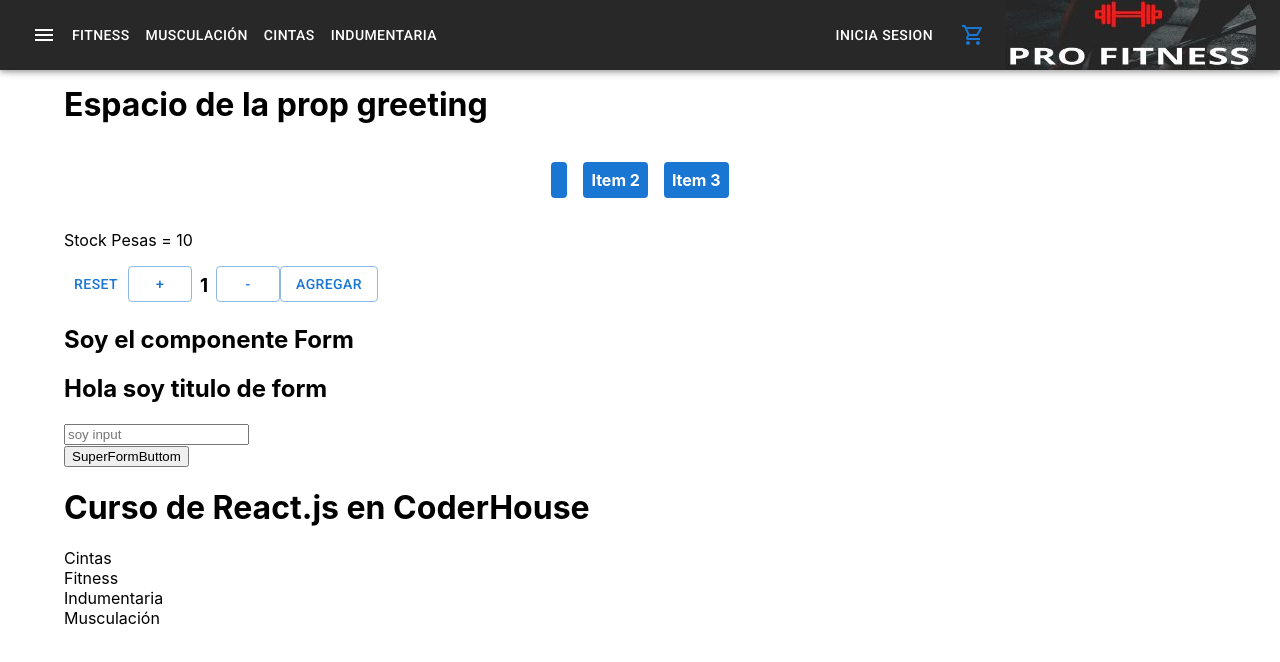
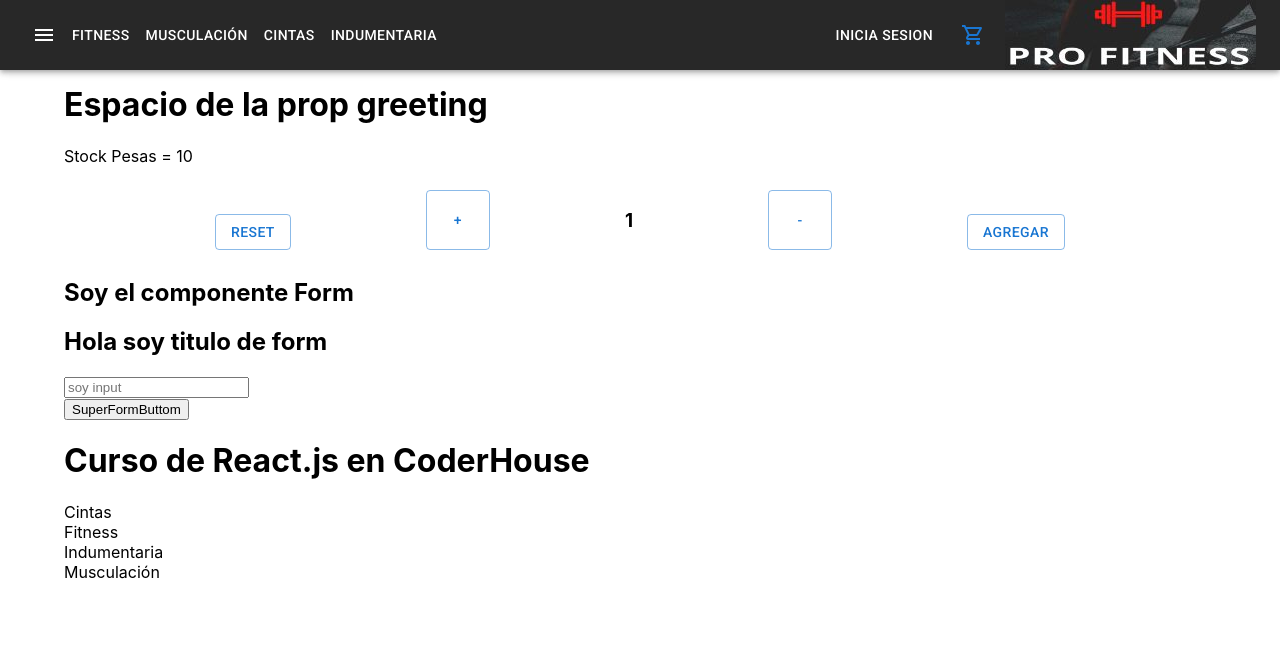
Before and after one commit to nicocabezas/gimnasio-Cabezas, a React (Create React App) app: page / in a window 1280 px wide. Shown: the top 662 px of the page. Built offline with nearby package versions, Linux system fonts and the light colour scheme.

Commit message:
ultimando detalles de mi ItemCount

```diff
--- a/src/components/ItemCount/Item.jsx
+++ /dev/null
@@ -1,49 +0,0 @@
-import * as React from 'react';
-import PropTypes from 'prop-types';
-import Box from '@mui/material/Box';
-
-function Item(props) {
-  const { sx, ...other } = props;
-  return (
-    <Box
-      sx={{
-        bgcolor: 'primary.main',
-        color: 'white',
-        p: 1,
-        m: 1,
-        borderRadius: 1,
-        textAlign: 'center',
-        fontSize: '1rem',
-        fontWeight: '700',
-        ...sx,
-      }}
-      {...other}
-    />
-  );
-}
-
-Item.propTypes = {
-  sx: PropTypes.oneOfType([PropTypes.func, PropTypes.object]),
-};
-
-export default function JustifyContent() {
-  return (
-    <div style={{ width: '100%' }}>
-      <Box
-        sx={{
-          display: 'flex',
-          justifyContent: 'center',
-          p: 1,
-          m: 1,
-          bgcolor: 'background.paper',
-        }}
-      >
-        <Item>
-        </Item>
-        <Item>Item 2</Item>
-        <Item>Item 3</Item>
-      </Box>
-
-    </div>
-  );
-}
--- a/src/components/ItemCount/ItemCount.jsx
+++ b/src/components/ItemCount/ItemCount.jsx
@@ -1,7 +1,32 @@
 import React, { useState } from "react";
 import { Button } from "@mui/material";
 import Box from "@mui/material/Box";
-import Item from './Item'
+import PropTypes from 'prop-types';
+
+function Item(props) {
+
+    const { sx, ...other } = props;
+    return (
+        <Box
+            sx={{
+                bgcolor: 'primary.main',
+                color: 'white',
+                p: 1,
+                m: 1,
+                borderRadius: 1,
+                textAlign: 'center',
+                fontSize: '1rem',
+                fontWeight: '700',
+                ...sx,
+            }}
+            {...other}
+        />
+    )
+}
+Item.propTypes = {
+    sx: PropTypes.oneOfType([PropTypes.func, PropTypes.object]),
+};
+
 
 const ItemCount = ({ stock, initial, /* onAdd */ }) => {
     const [count, setCount] = useState(initial);
@@ -23,9 +48,18 @@ const ItemCount = ({ stock, initial, /* onAdd */ }) => {
 
     return (
         <>
-            <Item/>
+
             <p>Stock Pesas = {stock}</p>
+            <Box sx={{
+                display: 'flex',
+                justifyContent: 'space-evenly',
+                p: 1,
+                m: 1,
+                bgcolor: 'background.paper',
+            }}>
                 <Button
+                    sx={{ alignSelf: 'flex-end' }}
+                    variant="outlined"
                     onClick={() => {
                     setCount((initial = 1));
                 }}
@@ -33,27 +67,27 @@ const ItemCount = ({ stock, initial, /* onAdd */ }) => {
                     Reset
                 </Button>
 
-            <Box
-                sx={{
-                    display: "inline-flex",
-                    flexDirection: "row",
-                    alignItems: "start",
 
-                    "& > *": {
-                        m: 1,
-                    },
-                }}
-            >
                 <Button variant="outlined" onClick={sumProd}>
                     +
                 </Button>
                 <h3 position="center"> {count} </h3>
+
+
                 <Button variant="outlined" onClick={resProd}>
                     -
                 </Button>
-                <Button variant="outlined" onClick={onAdd}>
+
+
+
+                <Button sx={{ alignSelf: 'flex-end' }}
+                    variant="outlined"
+                    onClick={onAdd}
+                >
+
                     Agregar
                 </Button>
+
             </Box>
         </>
     );
--- a/src/components/NavBar/NavBar.jsx
+++ b/src/components/NavBar/NavBar.jsx
@@ -70,7 +70,7 @@ export default function NavBar() {
           </Toolbar>
         </AppBar>
 
-        <div className={classes.offset}></div>
+        <div className={classes.offset}/>
       </div>
     </>
   );
```
Lines whose indentation alone changed are shown as unchanged.
